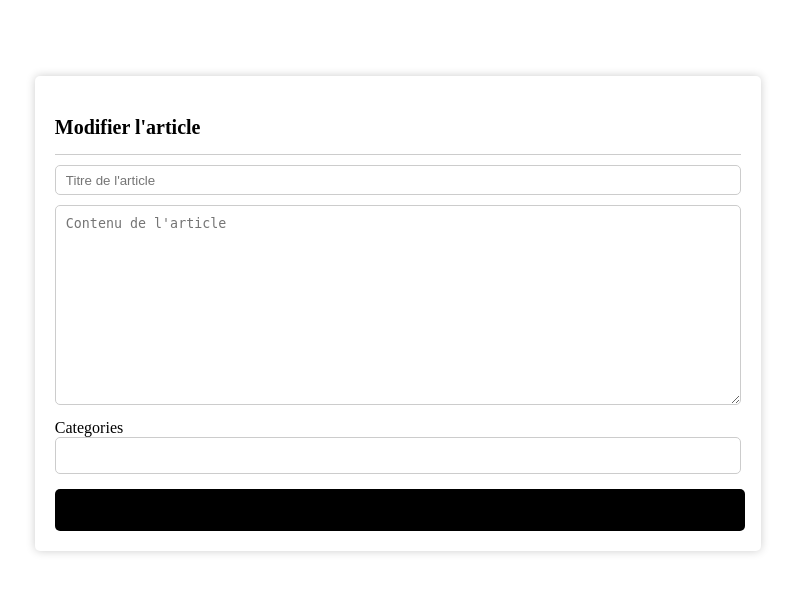
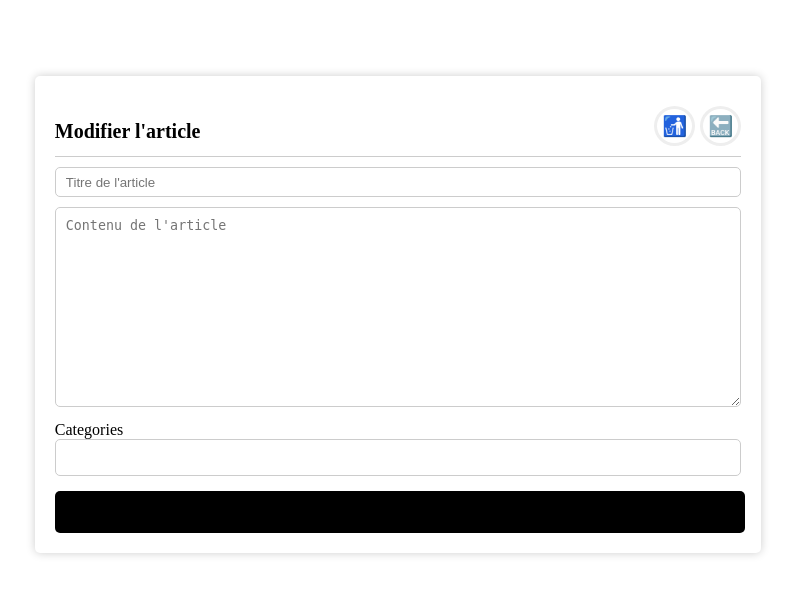
Before and after one commit to nabilesall/symfony_blog_project, a Symfony app: template templates/admin/post/edit.html.twig in a window 1280 px wide. Shown: the part 70-663 px from the top of the page, without its empty margins (242-1037 px from the left). Run offline with Twig, Linux system fonts and the light colour scheme; the template is opened without the code that fills it, so the values that code supplies are empty; form fields are guessed from the names that the template uses; some libraries are stand-ins or nearby versions.

Commit message:
action sur les postes modifier - supprimer - annuler modification

```diff
--- a/templates/admin/post/edit.html.twig
+++ b/templates/admin/post/edit.html.twig
@@ -17,12 +17,29 @@
 			box-shadow: 0 0 10px rgba(0,0,0,0.2);
 		}
 
-		.ecrire-article h3{
+		.header-edit{
+			display: flex;
+			flex-direction: row;
+			justify-content: space-between;
+			align-items: center;
+			border-bottom: 1px solid #ccc;
+			height: 60px;
+		}
+
+		.header-edit h3{
 			font-size: 20px;
 			font-weight: bold;
 			margin-bottom: 10px;
-			border-bottom: 1px solid #ccc;
-			padding-bottom: 15px;
+		}
+
+		.header-edit a{
+			text-decoration: none;
+			color: #000;
+			font-size: 20px;
+			font-weight: bold;
+			border: 3px solid #eee;
+			border-radius: 50%;
+			padding: 5px;
 		}
 
 		.form-item-content, .form-item-title{
@@ -39,6 +56,7 @@
 
 		.form-item-title{
 			height : 30px;
+			margin-top : 10px;
 		}
 
 		.form-item-categories{
@@ -66,13 +84,26 @@
 		.form-item-publish:hover{
 			background-color : #333;
 		}
+
+		.btn-group{
+			display: flex;
+			align-items: center;
+			height: 100%;
+			gap : 5px;
+		}
 	</style>
 
 	<title>Post - Modifier</title>
 
 	<main class="admin-post-edit-html">
 		<div class="ecrire-article">
-			<h3>Modifier l'article</h3>
+			<div class="header-edit">
+				<h3>Modifier l'article</h3>
+				<div class="btn-group">
+					<a href="{{path('admin.post.remove', {'id': post.id})}}" title="Supprimer {{post.title}}">🚮</a>
+					<a href="{{path('admin.post.show',{'id' : post.id})}}" title="Annuler les modifications">🔙</a>
+				</div>
+			</div>
 
 			{{form_start(form)}}
 
@@ -82,6 +113,7 @@
 				{{form_widget(form.publish, {'label': 'Publier les modifications', 'attr': {'class': 'form-item form-item-publish'}})}}
 
 			{{form_end(form)}}
+
 		</div>
 
 	</main>
```
Also changed, not shown: templates/admin/post/show.html.twig (+24 -4 lines).
